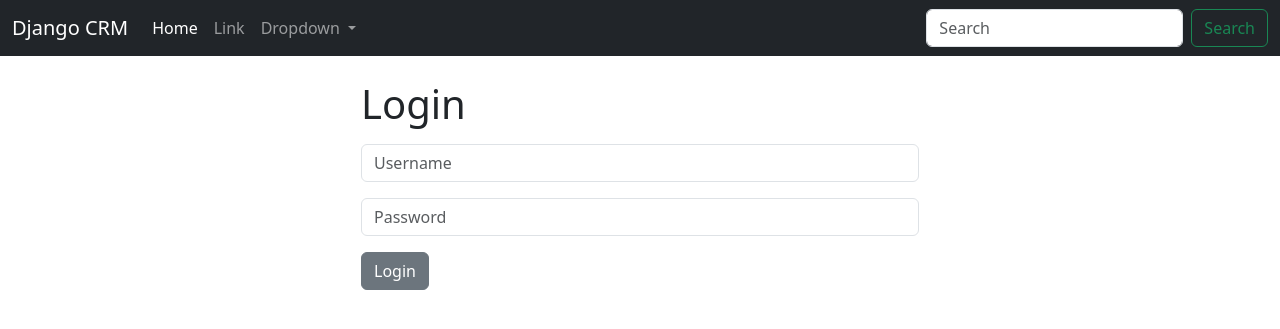
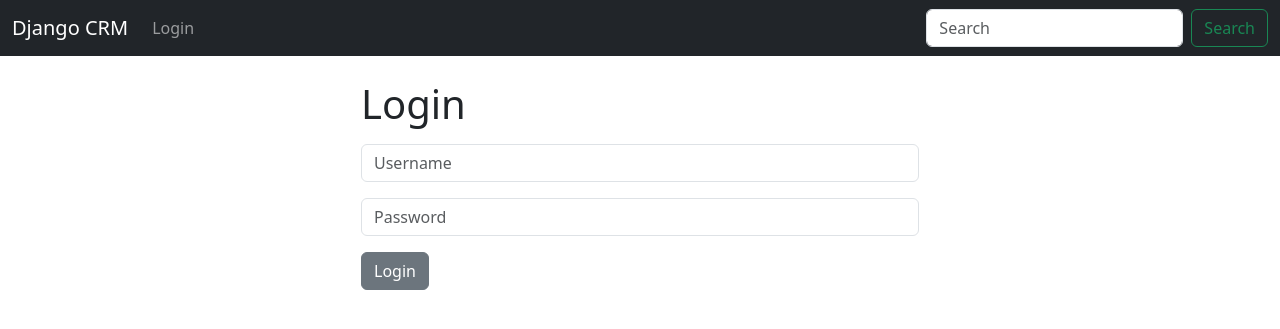
Before and after one commit to thisisfrey/django-crm-app, a Django app: page / in a window 1280 px wide. Shown: the top 329 px of the page. Run offline with Django 4.2, Linux system fonts and the light colour scheme.

Commit message:
Completed logout users section

```diff
--- a/dcrm/website/templates/navbar.html
+++ b/dcrm/website/templates/navbar.html
@@ -1,28 +1,24 @@
 <nav class="navbar navbar-expand-lg navbar-dark bg-dark">
     <div class="container-fluid">
         <a class="navbar-brand" href="{% url 'home'%}">Django CRM</a>
-    <button class="navbar-toggler" type="button" data-bs-toggle="collapse" data-bs-target="#navbarSupportedContent" aria-controls="navbarSupportedContent" aria-expanded="false" aria-label="Toggle navigation">
+        <button class="navbar-toggler" type="button" data-bs-toggle="collapse" data-bs-target="#navbarSupportedContent"
+                aria-controls="navbarSupportedContent" aria-expanded="false" aria-label="Toggle navigation">
             <span class="navbar-toggler-icon"></span>
         </button>
         <div class="collapse navbar-collapse" id="navbarSupportedContent">
             <ul class="navbar-nav me-auto mb-2 mb-lg-0">
+
+                {% if user.is_authenticated %}
                 <li class="nav-item">
-          <a class="nav-link active" aria-current="page" href="#">Home</a>
+                    <a class="nav-link" href="{% url 'logout' %}">Logout</a>
                 </li>
+
+                {% else %}
                 <li class="nav-item">
-          <a class="nav-link" href="#">Link</a>
+                    <a class="nav-link" href="{% url 'home' %}">Login</a>
                 </li>
-        <li class="nav-item dropdown">
-          <a class="nav-link dropdown-toggle" href="#" role="button" data-bs-toggle="dropdown" aria-expanded="false">
-            Dropdown
-          </a>
-          <ul class="dropdown-menu">
-            <li><a class="dropdown-item" href="#">Action</a></li>
-            <li><a class="dropdown-item" href="#">Another action</a></li>
-            <li><hr class="dropdown-divider"></li>
-            <li><a class="dropdown-item" href="#">Something else here</a></li>
-          </ul>
-        </li>
+                {% endif %}
+
             </ul>
             <form class="d-flex" role="search">
                 <input class="form-control me-2" type="search" placeholder="Search" aria-label="Search">
--- a/dcrm/website/urls.py
+++ b/dcrm/website/urls.py
@@ -1,8 +1,9 @@
 from django.urls import path
+
 from . import views
 
 urlpatterns = [
     path('', views.home, name='home'),
-    # path('login', views.login_user(), name='login'),
-    # path('logout', views.logout_user(), name='home'),
+    # path('login', views.login_user, name='login'),
+    path('logout', views.logout_user, name='logout'),
 ]
--- a/dcrm/website/views.py
+++ b/dcrm/website/views.py
@@ -1,5 +1,5 @@
 from django.contrib import messages
-from django.contrib.auth import authenticate, login
+from django.contrib.auth import authenticate, login, logout
 from django.shortcuts import render, redirect
 
 
@@ -22,7 +22,9 @@ def home(request):
 
 
 def logout_user(request):
-    pass
+    logout(request)
+    messages.success(request, "You have been logged out!")
+    return redirect('home')
 
 
 """
```
Also changed, not shown: docu/user-authentication.md (renamed from docu/login-users.md, +17 -15 lines), README.md. Lines whose indentation alone changed are shown as unchanged.
